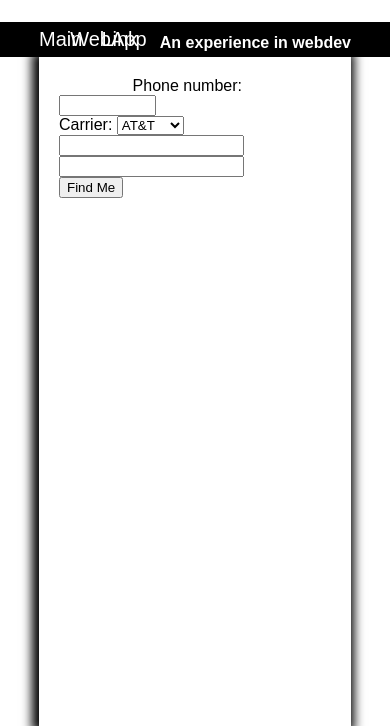
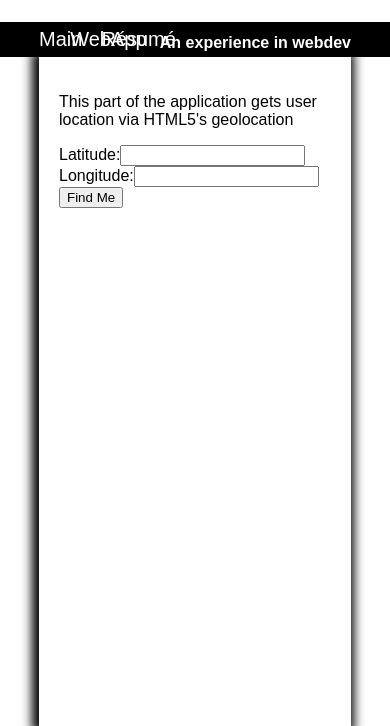
Before and after one commit to asaayo/webapp, a PHP site: page /webapp.php in a window 390 px wide; the page is wider, and only the part inside the window is pictured. Shown: the part 58-784 px from the top of that part. Run offline with PHP 8.4, Linux system fonts and the light colour scheme; data that the repository does not hold is empty.

Commit message:
Mobile style changes Fixing/updating links

```diff
--- a/css/mobile.css
+++ b/css/mobile.css
@@ -14,10 +14,25 @@ body{
     width:80%;
     margin-left: auto;
     margin-right: auto;
+    font-size:45px;
 }
 #header > p{
     display:none;
 }
+#headerbar > *{
+    display:block;
+    margin-left:auto;
+    margin-right:auto;
+    text-align: center;
+    text-decoration: none;
+    background-color: black;
+    color: white;
+    padding:10px;
+    border-radius: 1em;
+    margin-top: 10px;
+    margin-bottom: 10px;
+}
+/*
 #headerbar > *{
     margin-top: 10px;
     display:block;
@@ -39,13 +54,16 @@ body{
     -moz-border-radius: 8px;
     -webkit-border-radius: 8px;
 }
+*/
 #mainbody > p{
     display:none;
 }
 #mainbody > form{
-    font-size:45px;
     display:inline;
     text-align: center;
+}
+#latitude, #longitude, #findme{
+    font-size:40px;
 }
 #inputbox{
     font-size:45px;
--- a/index.php
+++ b/index.php
@@ -16,7 +16,7 @@
         </div>
         <div id="headerbar" class="extendfull">
             <a href="index.php">Main page</a>
-            <a href="">Link 2</a>
+            <a href="webapp.php">Web App</a>
             <a href="">Link 3</a>
         </div>
         <div id="mainbody">
--- a/webapp.php
+++ b/webapp.php
@@ -25,15 +25,29 @@
             function foundLocation(position){
                 var lat = position.coords.latitude;
                 var lon = position.coords.longitude;
-                document.getElementById("Latitude").value=lat;
-                document.getElementById("Longitude").value=lon;
+                document.getElementById("latitude").value=lat;
+                document.getElementById("longitude").value=lon;
                 var url = "http://maps.googleapis.com/maps/api/staticmap?center=" + lat + "," + lon + "&zoom=12&size=400x400&sensor=false&";
                 url += "markers=color:red%7C" + lat + "," + lon;
                 document.getElementById("Map").src = url;
             }
             //else noLocation is used
             function noLocation(){
-                alert('Location information unavailable');
+                switch(error.code)
+                {
+                    case error.PERMISSION_DENIED:
+                        alert("User denied Geolocation request.");
+                        break;
+                    case error.POSITION_UNAVAILABLE:
+                        alert("Location information unavailable");
+                        break;
+                    case error.TIMEOUT:
+                        alert("The request for user information timed out");
+                        break;
+                    case error.UNKNOWN_ERROR:
+                        alert("An unknown error occurred");
+                        break;
+                }
             }
         </script>
     </head>
@@ -45,23 +59,16 @@
         <div id="headerbar" class="extendfull">
             <a href="index.php">Main page</a>
             <a href="webapp.php">WebApp</a>
-            <a href="">Link 3</a>
+            <a href="assets/resume.pdf">R&eacute;sum&eacute;</a>
         </div>
         <div id="mainbody">
+            <p>
+                This part of the application gets user location via HTML5's geolocation
+            </p>
             <form>
-                Phone number:<input type='text' name='phoneno' id='inputbox' size='9'><br/>
-                Carrier:
-                <select id='inputbox'>
-                    <option value='ATT'>AT&AMP;T</option>
-                    <option value='VZ'>Verizon</option>
-                    <option value='SP'>Sprint</option>
-                </select>
-                <br/>
-                <input type="text" name="Latitude" id="Latitude" value="">
-                <br/>
-                <input type="text" name="Longitude" id="Longitude" value="">
-                <br/>
-                <input type="button" value='Find Me' onclick='javascript:findLocation();'/>
+                Latitude:<input type="text" name="Latitude" id="latitude" value=""><br/>
+                Longitude:<input type="text" name="Longitude" id="longitude" value=""><br/>
+                <input type="button" value='Find Me' id='findme' onclick='javascript:findLocation();'/><br/>
                 <img id ="Map" src="" />
             </form>
 
```
